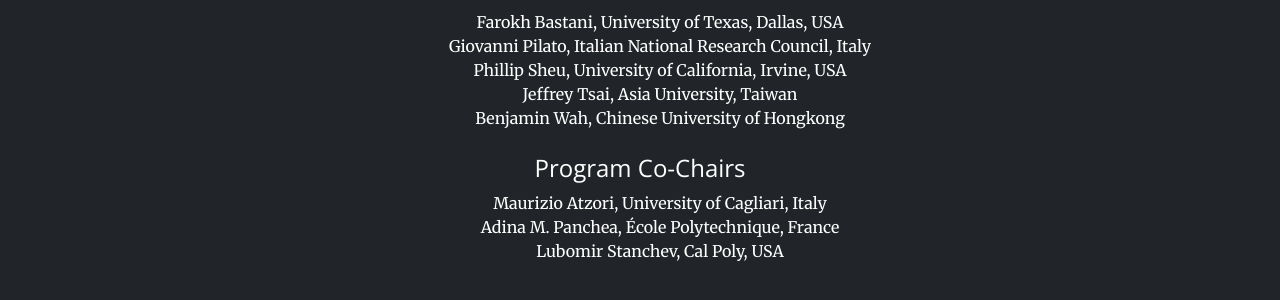
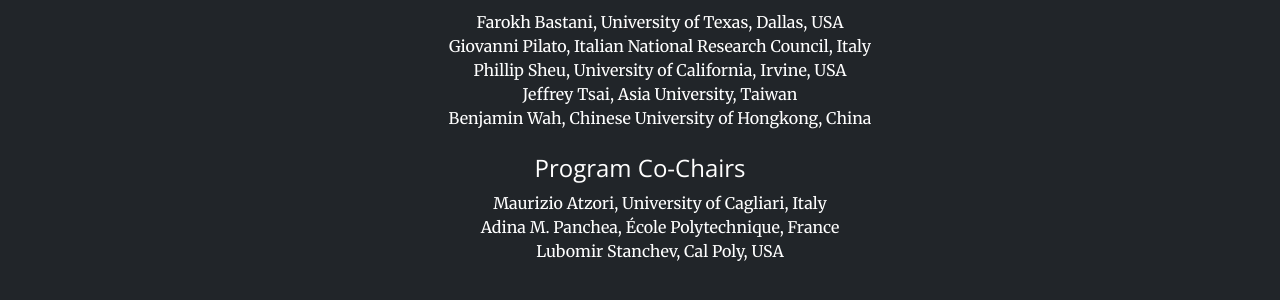
Before and after one commit to ieee-aike/2018, a Jekyll site: the page built from index.md, in a window 1280 px wide and 900 px high, scrolled down 3543 px. Shown: the part 152-452 px from the top of the window. Built offline with Jekyll 4.4.1, drawn with Linux system fonts in a browser that asks for light colours.

Commit message:
Update main.html

```diff
--- a/_layouts/main.html
+++ b/_layouts/main.html
@@ -378,7 +378,7 @@
 <li>Giovanni Pilato, Italian National Research Council, Italy</li>
 <li>Phillip Sheu, University of California, Irvine, USA</li>
 <li>Jeffrey Tsai, Asia University, Taiwan</li>
-<li>Benjamin Wah, Chinese University of Hongkong</li>
+<li>Benjamin Wah, Chinese University of Hongkong, China</li>
 </ul>
 
 <h4 class="mt-4" id="pc">Program Co-Chairs</h4>
```
